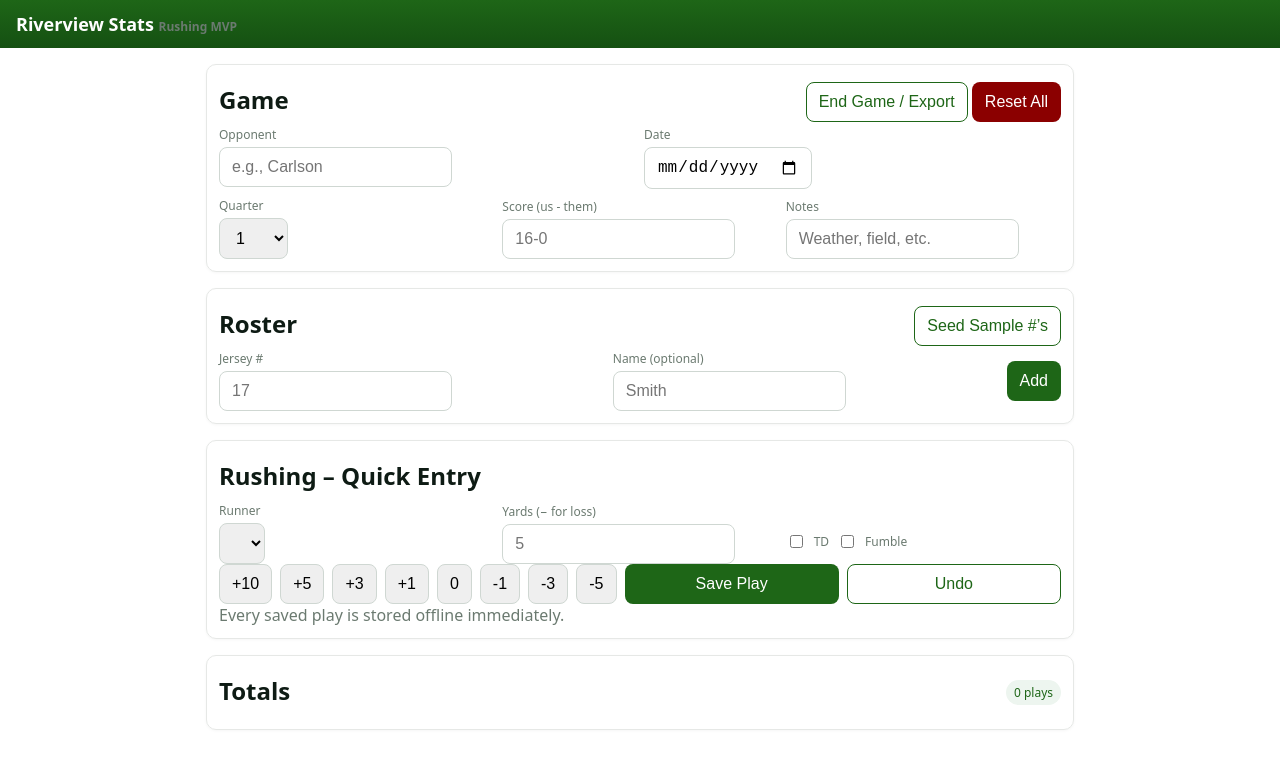
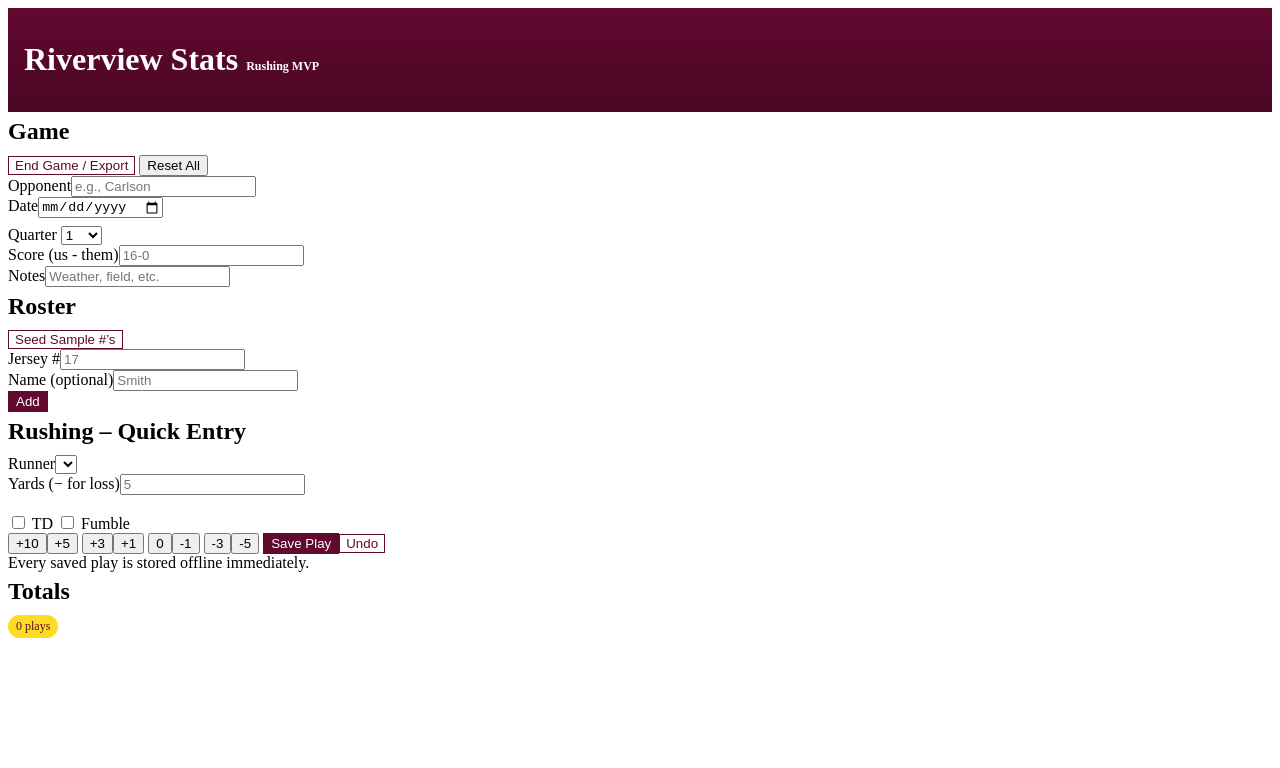
Before and after one commit to jmotor1/football-stats, a plain HTML site: page index.html in a window 1280 px wide. Drawn offline with Linux system fonts and the light colour scheme.

Commit message:
Update index.html

```diff
--- a/index.html
+++ b/index.html
@@ -3,26 +3,30 @@
 <head>
   <meta charset="utf-8">
   <meta name="viewport" content="width=device-width, initial-scale=1, viewport-fit=cover">
-  <meta name="theme-color" content="#1E6617">
+<meta name="theme-color" content="#61092f">
   <title>Riverview Stats — Rushing MVP</title>
   <style>
-    :root { --green:#1E6617; --muted:#6b7a70; --ink:#0e1b14; }
-    *{box-sizing:border-box} body{margin:0;font-family:system-ui,-apple-system,Segoe UI,Roboto,Arial,sans-serif;color:var(--ink)}
-    header{position:sticky;top:0;background:linear-gradient(#1E6617,#155012);color:#fff;padding:12px 16px}
-    header h1{margin:0;font-size:18px}
-    main{padding:16px;display:grid;gap:16px;max-width:900px;margin:0 auto}
-    .card{border:1px solid #e6e8e6;border-radius:10px;box-shadow:0 1px 3px rgba(0,0,0,.04);padding:12px}
-    .row{display:flex;gap:8px;align-items:center;flex-wrap:wrap}.row>*{flex:1 1 140px}.row .tight{flex:0 0 auto}
-    label{font-size:12px;color:var(--muted);display:block;margin-bottom:4px}
-    input,select,button{font-size:16px;padding:10px 12px;border:1px solid #cfd7d2;border-radius:8px}
-    button.primary{background:var(--green);color:#fff;border-color:transparent}
-    button.ghost{background:#fff;color:var(--green);border:1px solid var(--green)}
-    button.warn{background:#8b0000;color:#fff;border-color:transparent}
-    table{width:100%;border-collapse:collapse} th,td{padding:8px;border-bottom:1px solid #efefef;text-align:right}
-    th:first-child,td:first-child{text-align:left} .pill{display:inline-block;background:#edf5ef;color:var(--green);padding:4px 8px;border-radius:999px;font-size:12px}
-    .flex{display:flex;gap:8px;align-items:center} .spaced{display:flex;justify-content:space-between;align-items:center}
-    .list{display:grid;gap:8px} .muted{color:var(--muted)}
-    .grid2{display:grid;grid-template-columns:1fr 1fr;gap:8px} @media(max-width:640px){.grid2{grid-template-columns:1fr}}
+    /* Theme colors */
+:root{
+  --primary:#61092f;     /* Maroon */
+  --accent:#fddc26;      /* Gold */
+  --ink:#0e1b14;
+  --muted:#6b7a70;
+}
+
+/* Header gradient in maroon shades */
+header{
+  position:sticky; top:0;
+  background: linear-gradient(var(--primary), #4b0724);
+  color:#fff; padding:12px 16px;
+}
+
+/* Buttons & pills */
+button.primary{ background:var(--primary); color:#fff; border-color:transparent; }
+button.ghost{ background:#fff; color:var(--primary); border:1px solid var(--primary); }
+.pill{ display:inline-block; background:var(--accent); color:var(--primary);
+       padding:4px 8px; border-radius:999px; font-size:12px; }
+
   </style>
 </head>
 <body>
```
